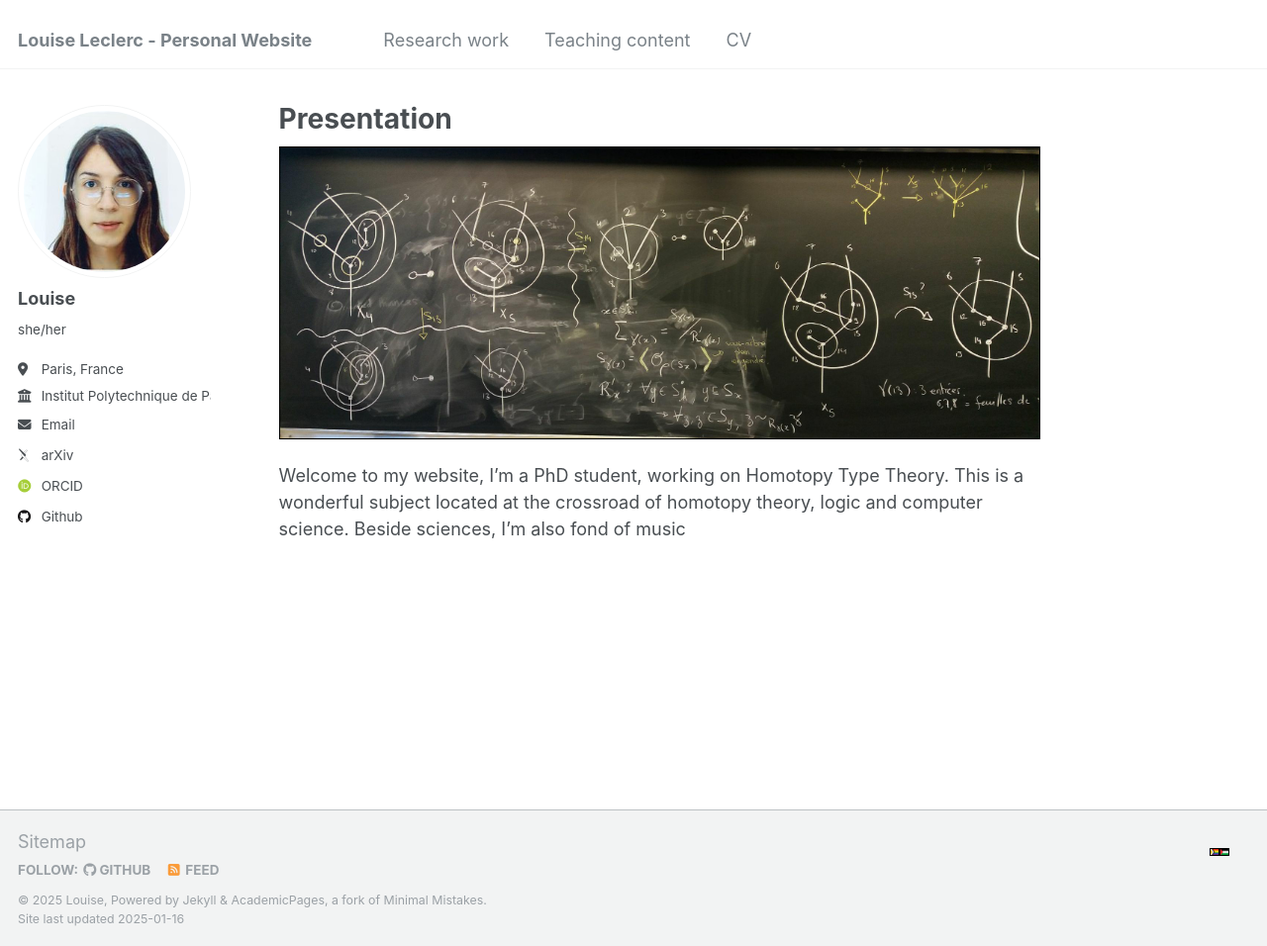
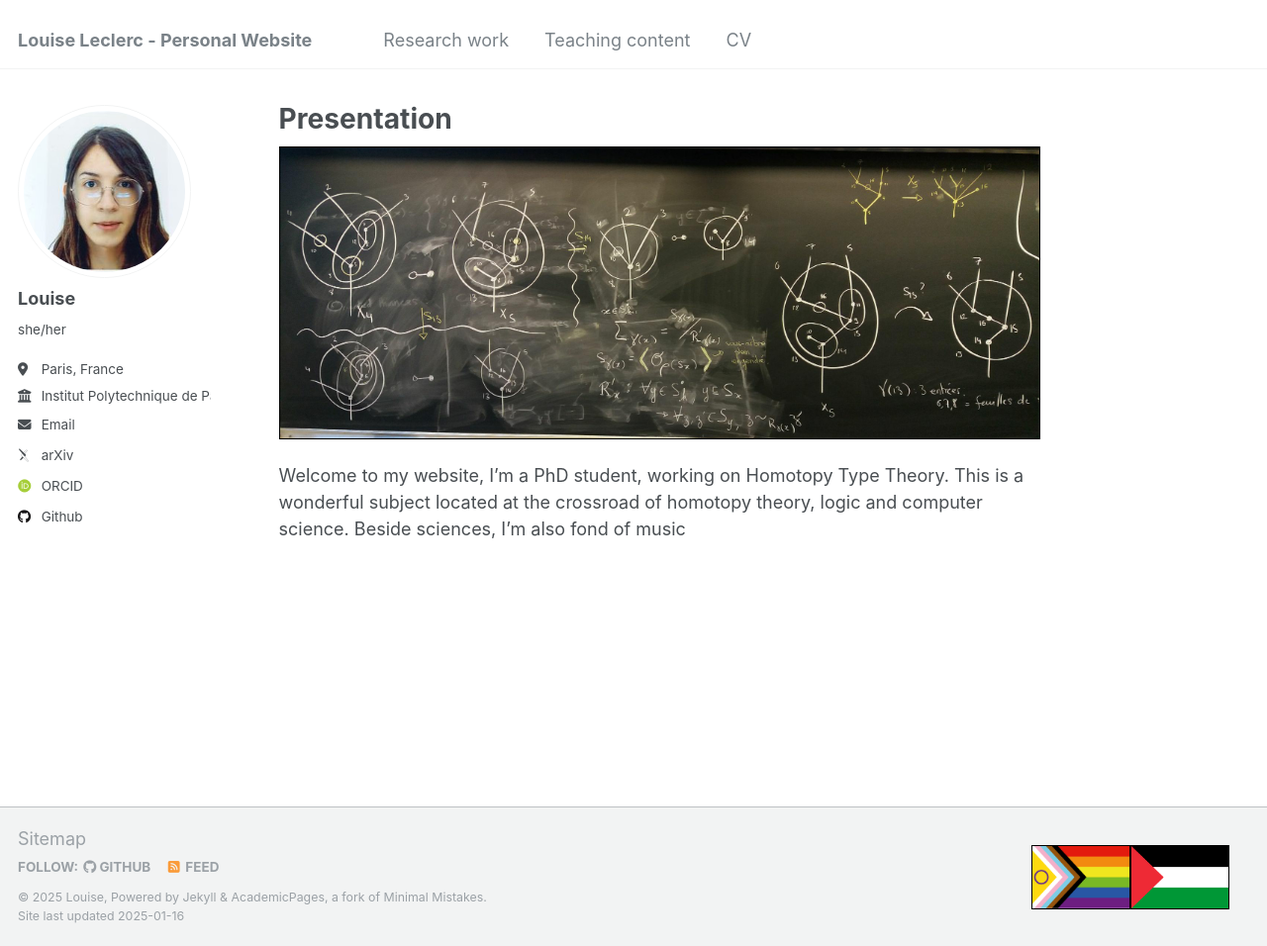
Before and after one commit to luyise/luyise.github.io, a Jekyll site: the page built from _pages/about.md, in a window 1280 px wide and 956 px high. Shown: the whole window at 99% size. Built offline with Jekyll 4.4.1, drawn with Linux system fonts in a browser that asks for light colours; some web fonts are replaced.

Commit message:
adjusting size

```diff
--- a/_includes/footer/custom.html
+++ b/_includes/footer/custom.html
@@ -18,8 +18,8 @@
 </style>
 
 <div class="container">
-  <img alt="support LQBGTQIA+" src="/images/progress_pride.png" width="10vw" height=auto />
-  <img alt="support Palestine" src="/images/Palestine_flag.png" width="10vw" height=auto />
+  <img alt="support LQBGTQIA+" src="/images/progress_pride.png" width="100vw" height=auto />
+  <img alt="support Palestine" src="/images/Palestine_flag.png" width="100vw" height=auto />
 </div>
 <a href="/sitemap/">Sitemap</a>
 <!-- end custom footer snippets -->
```
